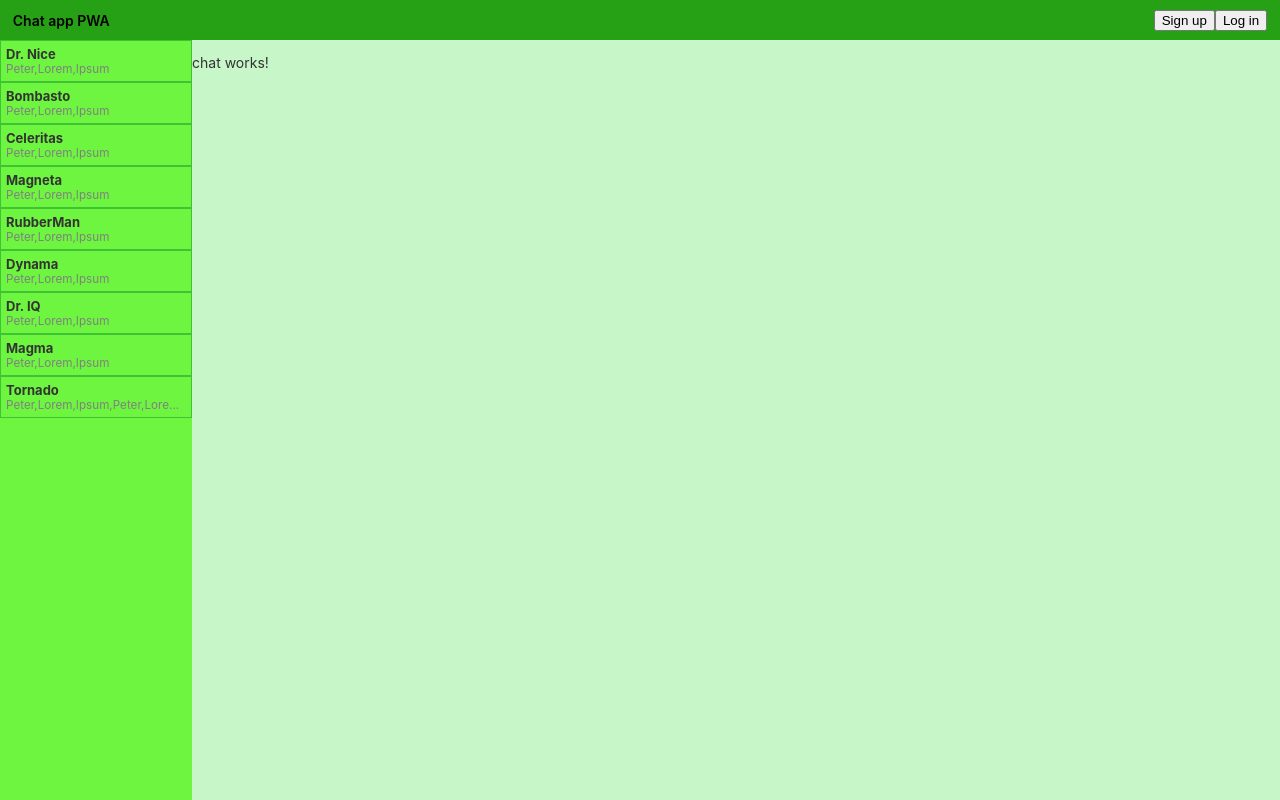
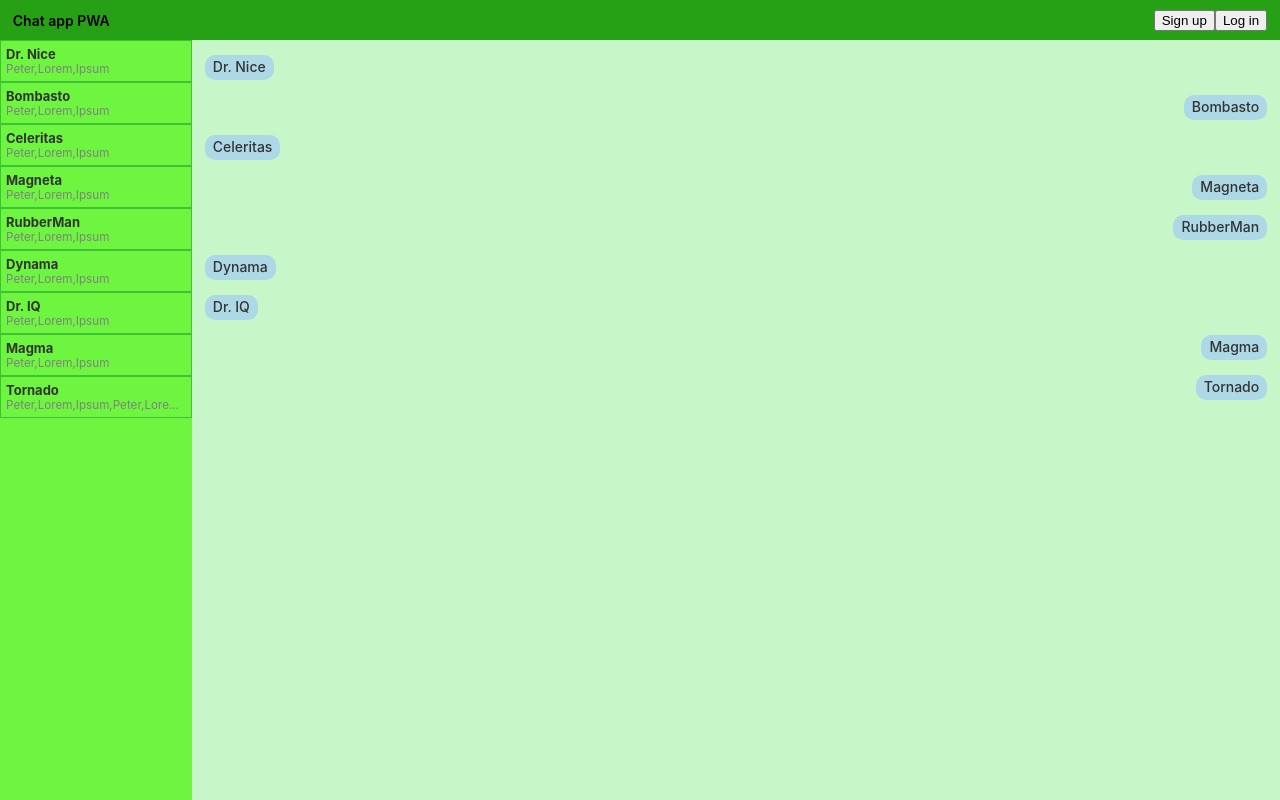
Before and after one commit to TomasKre/PWAFE, an Angular app: page / in a window 1280 px wide. Built offline with nearby package versions, Linux system fonts and the light colour scheme.

Commit message:
Added html, css and mock data for chat

```diff
--- /dev/null
+++ b/model/mock-chat.ts
@@ -0,0 +1,15 @@
+import { Message } from './message';
+
+const now: Date = new Date();
+
+export const CHAT: Message[] = [
+  { convId: '0', fromId: '0', text: 'Dr. Nice', datetime: now},
+  { convId: '1', fromId: '1', text: 'Bombasto', datetime: now},
+  { convId: '2', fromId: '0', text: 'Celeritas', datetime: now},
+  { convId: '3', fromId: '1', text: 'Magneta', datetime: now},
+  { convId: '4', fromId: '1', text: 'RubberMan', datetime: now},
+  { convId: '5', fromId: '0', text: 'Dynama', datetime: now},
+  { convId: '6', fromId: '0', text: 'Dr. IQ', datetime: now},
+  { convId: '7', fromId: '1', text: 'Magma', datetime: now},
+  { convId: '8', fromId: '1', text: 'Tornado', datetime: now}
+];
--- a/src/app/chat/chat.component.css
+++ b/src/app/chat/chat.component.css
@@ -0,0 +1,30 @@
+ul {
+    margin: 0;
+    padding: 0;
+}
+
+li {
+    display: block;
+    min-width: 100%;
+    list-style-type: none;
+    padding-top: 15px;
+    margin: 0;
+}
+
+.my {
+    text-align: left;
+    padding-left: 1vw;
+}
+
+.other {
+    text-align: right;
+    padding-right: 1vw;
+}
+
+.bubble {
+    font-weight: 500;
+    display: inline-block;
+    padding: 3px 8px 5px 8px;
+    border-radius: 10px;
+    background-color: lightblue;
+}
--- a/src/app/chat/chat.component.html
+++ b/src/app/chat/chat.component.html
@@ -1 +1,7 @@
-<p>chat works! {{ selectedGroupId }}</p>
+<ul class="messages">
+    <li *ngFor="let message of chat">
+        <div [ngClass]="loggedUserId == message.fromId ? 'my' : 'other'">
+            <div class="bubble">{{message.text}}</div>
+        </div>
+    </li>
+</ul>
--- a/src/app/chat/chat.component.ts
+++ b/src/app/chat/chat.component.ts
@@ -1,4 +1,6 @@
 import { Component, Input } from '@angular/core';
+import { Message } from 'model/message';
+import { CHAT } from 'model/mock-chat';
 
 @Component({
   selector: 'app-chat',
@@ -8,7 +10,8 @@ import { Component, Input } from '@angular/core';
 export class ChatComponent {
 
   @Input() selectedGroupId? = '';
-  @Input() loggedUserId? = '';
+  @Input() loggedUserId? = '0';
+  chat: Message[] = CHAT;
 
   constructor() { }
 
--- a/src/app/sidebar/sidebar.component.ts
+++ b/src/app/sidebar/sidebar.component.ts
@@ -9,7 +9,7 @@ import { ROOMS } from 'model/mock-rooms'
 })
 export class SidebarComponent {
 
-  rooms = ROOMS;
+  rooms: Room[] = ROOMS;
   @Output() selectedRoomId = new EventEmitter<string>();
 
   constructor() { }
```
